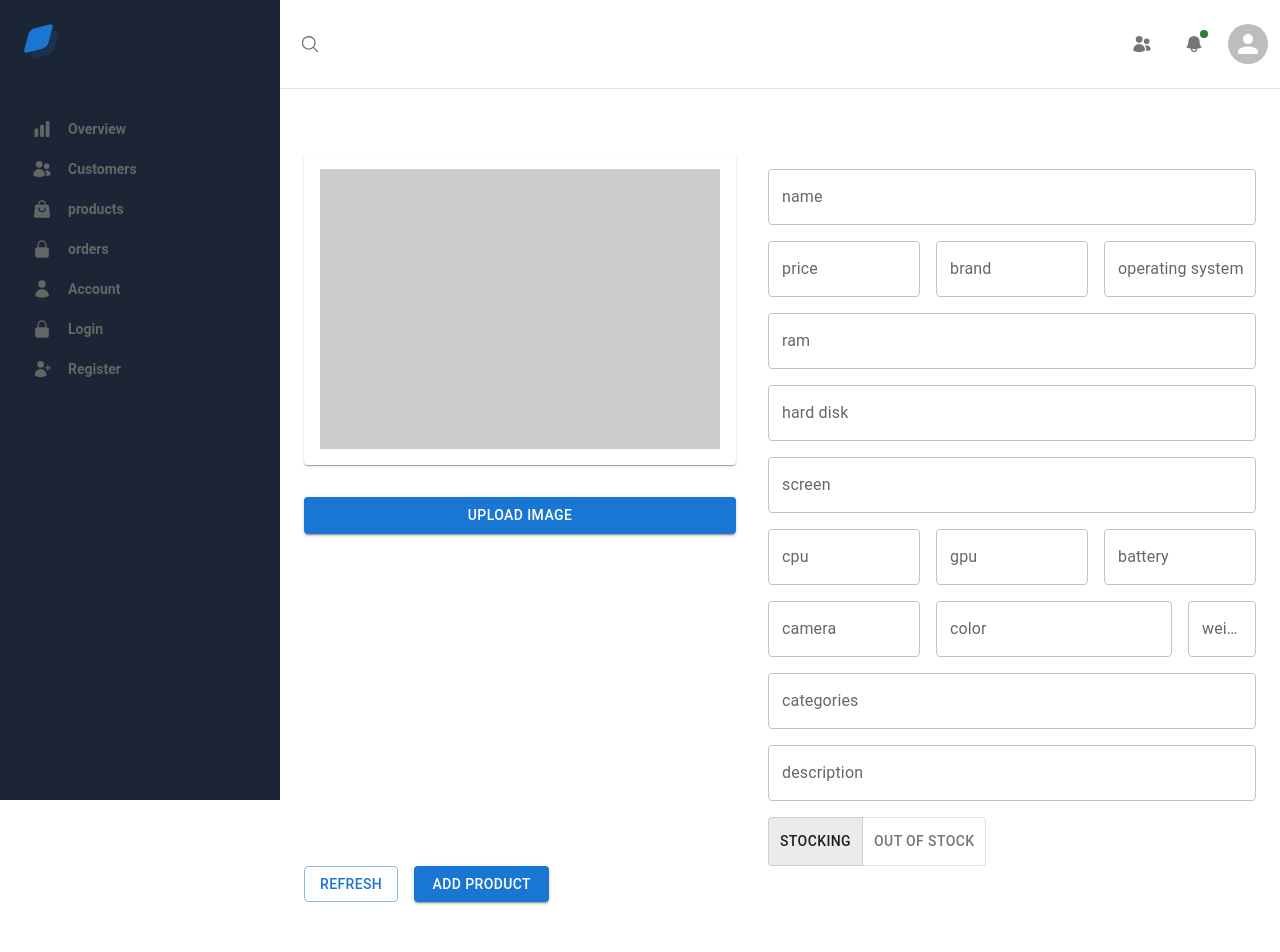
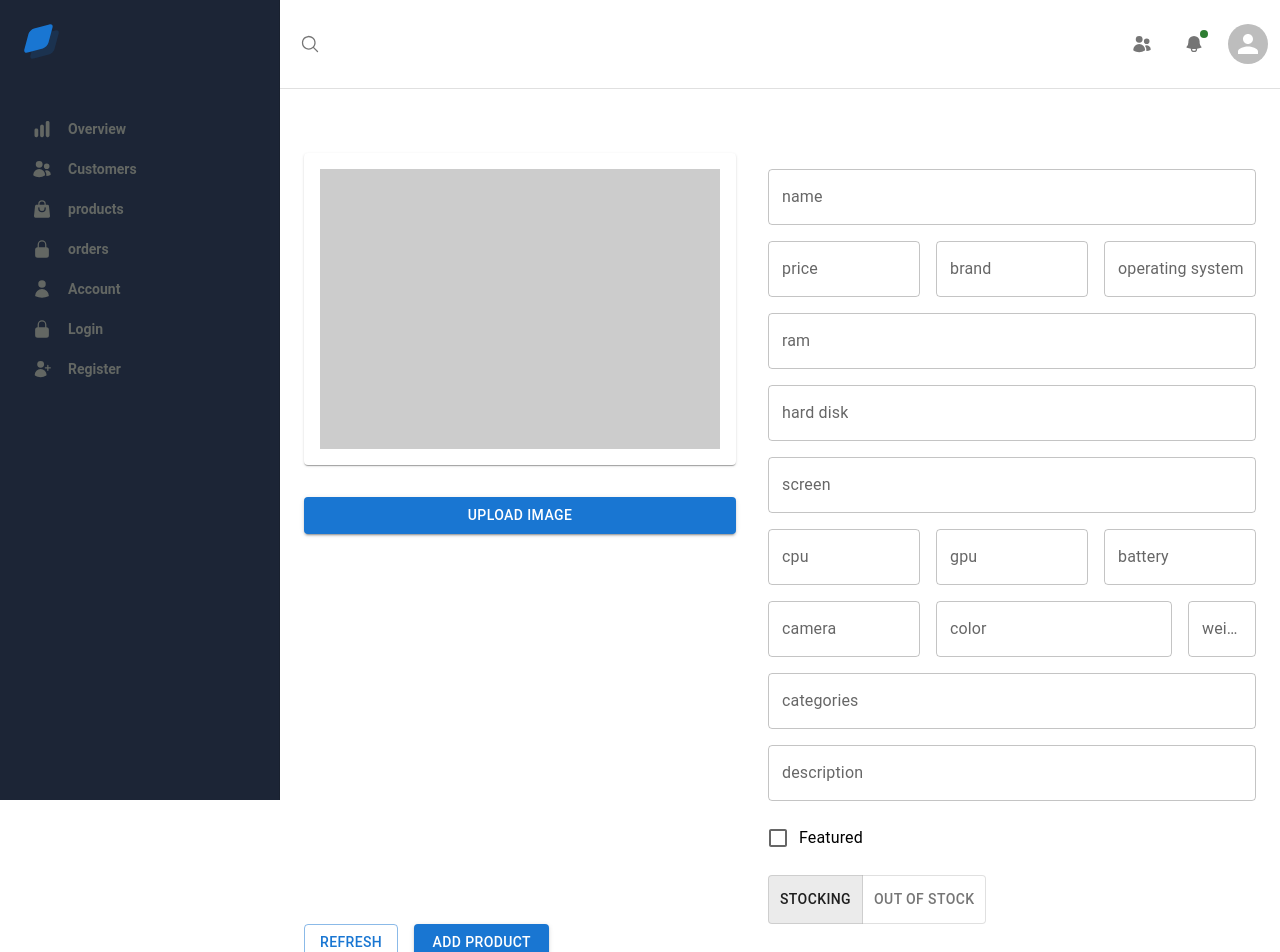
Before and after one commit to thanhhung-art/admin_shop_laptop, a Next.js app: page /products/add_product in a window 1280 px wide. Shown: the top 952 px of the page. Built offline with nearby package versions, Linux system fonts and the light colour scheme.

Commit message:
add featured button

```diff
--- a/src/components/products/product/details.tsx
+++ b/src/components/products/product/details.tsx
@@ -1,6 +1,8 @@
 "use client";
 import { IProduct } from "@/types/product";
 import {
+  Checkbox,
+  FormControlLabel,
   Grid,
   TextField,
   ToggleButton,
@@ -22,7 +24,9 @@ interface IProps {
   onInputChange: ({ name, value }: { name: string; value: string }) => void;
   stocking: string;
   setStocking: Dispatch<SetStateAction<string>>;
+  handleEnableFeaturedProduct: (e: ChangeEvent<HTMLInputElement>) => void;
   refresh?: boolean;
+  featured: boolean;
 }
 
 const Details = ({
@@ -30,6 +34,8 @@ const Details = ({
   onInputChange,
   stocking,
   setStocking,
+  handleEnableFeaturedProduct,
+  featured,
   refresh,
 }: IProps) => {
   const refs = useMemo(() => new Map(), []);
@@ -74,25 +80,40 @@ const Details = ({
 
   return (
     <Grid container spacing={2} sx={{ flex: 1 }}>
-      {Array.from(refs).map(([key, ref]) => (
+      {Array.from(refs).map(([key, ref]) => {
+        return (
           <Grid item key={key} xs={calcXsItem(key)}>
             <TextField
               inputRef={ref}
-            type={key === 'price' ? 'number' : 'text'}
+              type={key === "price" ? "number" : "text"}
               onChange={handleChange}
               name={key}
               fullWidth
               defaultValue={
                 data
-                ? data[spaceCaseToCamelCase(key)] ||
-                  data.configure[spaceCaseToCamelCase(key)]
+                  ? data[spaceCaseToCamelCase(key) as keyof typeof data] ||
+                    data.configure[
+                      spaceCaseToCamelCase(key) as keyof typeof data.configure
+                    ]
                   : ""
               }
               label={key}
               multiline
             />
           </Grid>
-      ))}
+        );
+      })}
+      <Grid item xs={12}>
+        <FormControlLabel
+          control={
+            <Checkbox
+              checked={featured}
+              onChange={handleEnableFeaturedProduct}
+            />
+          }
+          label="Featured"
+        />
+      </Grid>
       <Grid item xs={12}>
         <ToggleButtonGroup value={stocking} onChange={handleStocking} exclusive>
           <ToggleButton value="stocking">stocking</ToggleButton>
--- a/src/views/products/addProduct.tsx
+++ b/src/views/products/addProduct.tsx
@@ -2,14 +2,14 @@
 import { Box, Button, CircularProgress, Container, Stack } from "@mui/material";
 import ShowImage from "@/components/products/product/selectImage";
 import AddDetails from "@/components/products/product/details";
-import { useRef, useState } from "react";
+import { ChangeEvent, useRef, useState } from "react";
 import { IProduct } from "@/types/product";
 import { useMutation, useQueryClient } from "@tanstack/react-query";
 import { Fetch } from "@/utils/fetch";
 
 const AddProduct = () => {
-  const queryClient = useQueryClient();
   const [stocking, setStocking] = useState("stocking");
+  const [featured, setFeatured] = useState(false);
   const productInfo = useRef<IProduct>({ configure: {}, price: 0 } as IProduct);
   const base64Image = useRef<string | ArrayBuffer | null>("");
   const [refresh, setRefresh] = useState(false);
@@ -33,7 +33,7 @@ const AddProduct = () => {
   };
 
   const handleChange = ({ name, value }: { name: string; value: string }) => {
-    name = spaceCaseToCamelCase(name);
+    const key = spaceCaseToCamelCase(name);
     if (productInfo.current) {
       const infoLaptop = [
         "name",
@@ -48,10 +48,10 @@ const AddProduct = () => {
         "weight",
       ];
 
-      if (infoLaptop.includes(name)) {
-        productInfo.current[name] = value;
+      if (infoLaptop.includes(key)) {
+        productInfo.current[key as keyof typeof productInfo.current] = value;
       } else {
-        productInfo.current.configure[name] = value;
+        productInfo.current.configure[key as keyof typeof productInfo.current.configure] = value;
       }
     }
   };
@@ -72,6 +72,10 @@ const AddProduct = () => {
     setRefresh(!refresh);
   };
 
+  const handleEnableFeaturedProduct = (e: ChangeEvent<HTMLInputElement>) => {
+    setFeatured(e.target.checked);
+  }
+
   return (
     <Box
       component="main"
@@ -88,6 +92,8 @@ const AddProduct = () => {
             stocking={stocking}
             setStocking={setStocking}
             refresh={refresh}
+            handleEnableFeaturedProduct={handleEnableFeaturedProduct}
+            featured={featured}
           />
         </Stack>
         <Box>
```
Also changed, not shown: src/views/products/productDetails.tsx (+33 -13 lines). Lines whose indentation alone changed are shown as unchanged.
